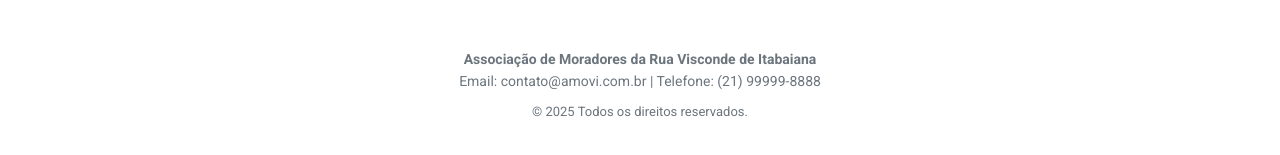
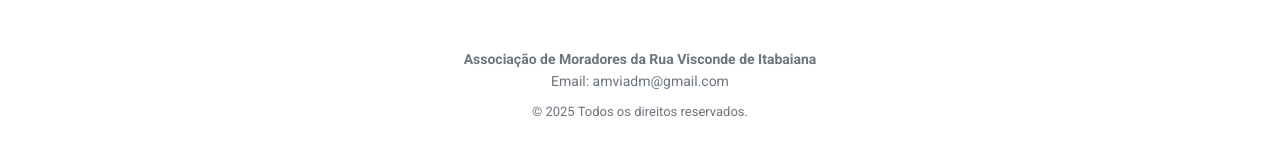
Before and after one commit to DanielSilva-dss/Website-visconde, a plain HTML site: page index.html in a window 1280 px wide. Shown: the part 1118-1273 px from the top of the page. Drawn offline with Linux system fonts and the light colour scheme; no server answers; a script that the page names is missing.

Commit message:
Correção de Informações no rodapé

```diff
--- a/index.html
+++ b/index.html
@@ -58,7 +58,7 @@
     <footer id="contato">
         <div class="container">
             <p><strong>Associação de Moradores da Rua Visconde de Itabaiana</strong></p>
-            <p>Email: contato@amovi.com.br | Telefone: (21) 99999-8888</p>
+            <p>Email: amviadm@gmail.com</p>
             <p class="copyright">&copy; 2025 Todos os direitos reservados.</p>
         </div>
     </footer>
```
